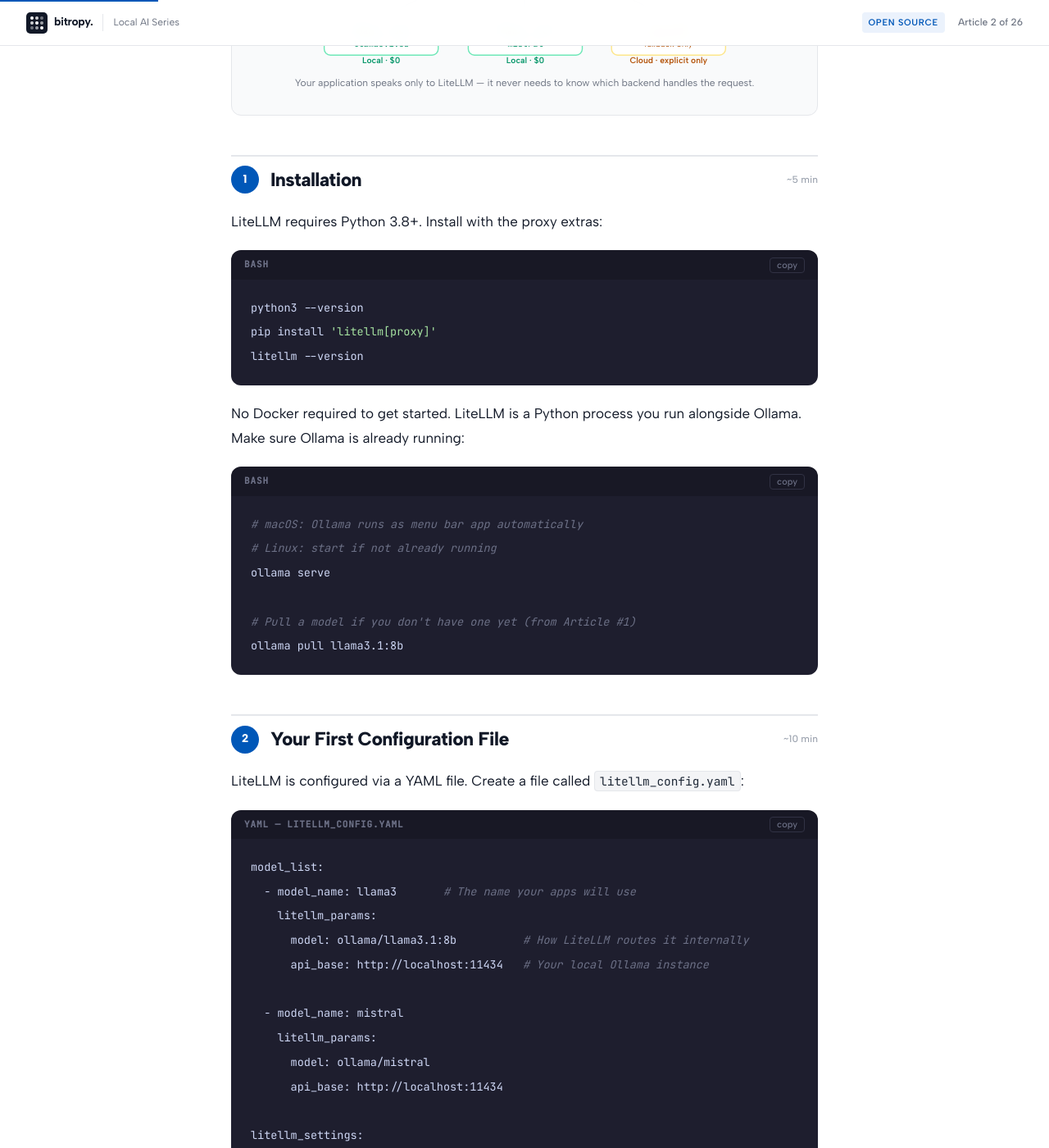
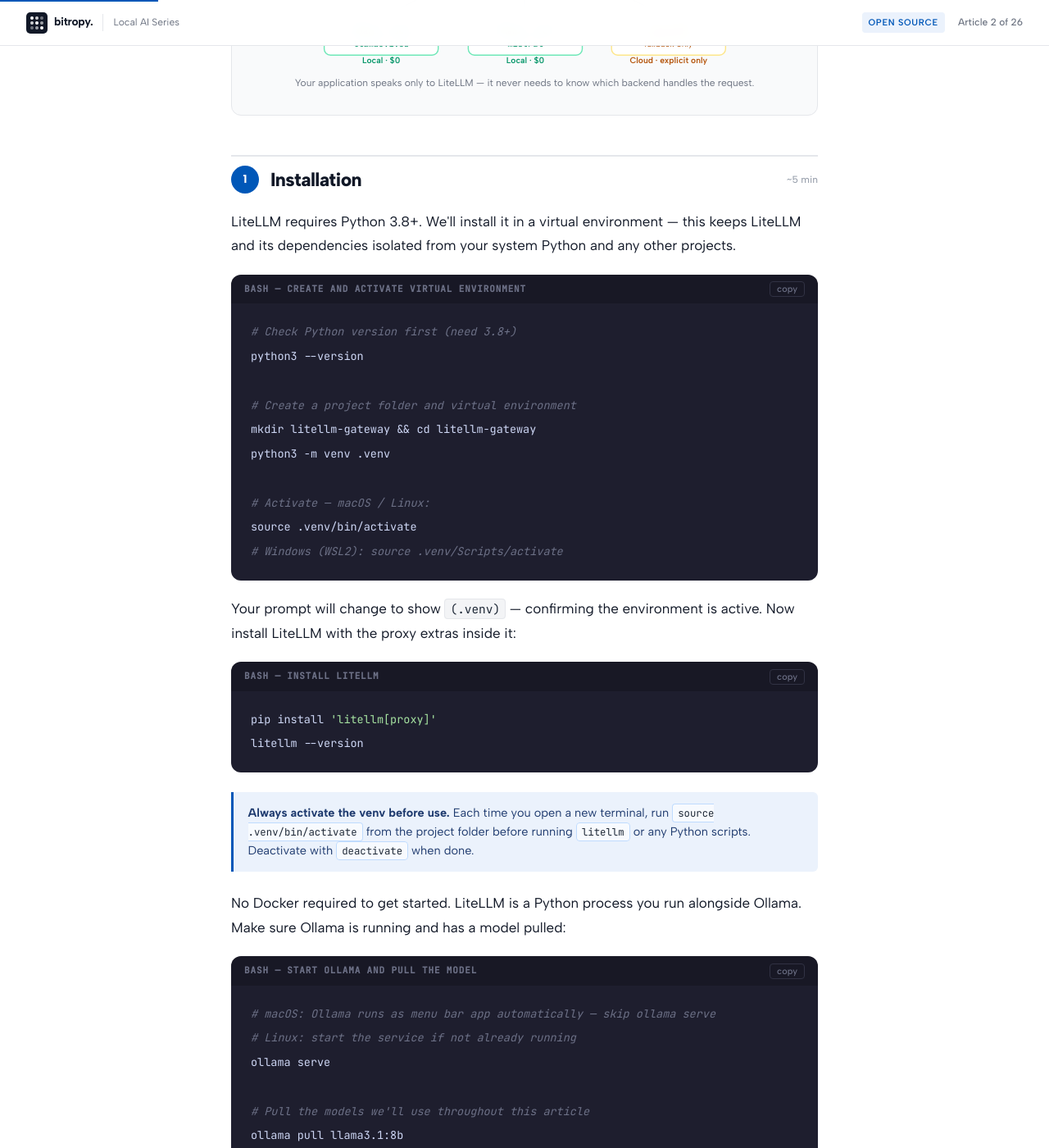
Before and after one commit to mazek/mazek.github.io, a Jekyll site: the page projects/article-02-litellm-gateway.html, which Jekyll copies as it is, in a window 1280 px wide and 1400 px high, scrolled down 2476 px. Shown: the whole window at 82% size. Built offline with Jekyll 4.4.1, drawn with Linux system fonts in a browser that asks for light colours; some of the changed text lies outside the part shown.

Commit message:
Update article: LiteLLM Gateway (Local AI Series #2)

```diff
--- a/projects/article-02-litellm-gateway.html
+++ b/projects/article-02-litellm-gateway.html
@@ -322,19 +322,32 @@
   <div class="step-title">Installation</div>
   <div class="step-time">~5 min</div>
 </div>
-<p>LiteLLM requires Python 3.8+. Install with the proxy extras:</p>
-<div class="code-header"><span class="code-lang">bash</span><button class="copy-btn" onclick="copyCode(this)">copy</button></div>
-<pre><code>python3 --version
-pip install <span class="str">'litellm[proxy]'</span>
+<p>LiteLLM requires Python 3.8+. We'll install it in a virtual environment — this keeps LiteLLM and its dependencies isolated from your system Python and any other projects.</p>
+<div class="code-header"><span class="code-lang">bash — create and activate virtual environment</span><button class="copy-btn" onclick="copyCode(this)">copy</button></div>
+<pre><code><span class="cmt"># Check Python version first (need 3.8+)</span>
+python3 --version
+
+<span class="cmt"># Create a project folder and virtual environment</span>
+mkdir litellm-gateway &amp;&amp; cd litellm-gateway
+python3 -m venv .venv
+
+<span class="cmt"># Activate — macOS / Linux:</span>
+source .venv/bin/activate
+<span class="cmt"># Windows (WSL2): source .venv/Scripts/activate</span></code></pre>
+<p>Your prompt will change to show <code>(.venv)</code> — confirming the environment is active. Now install LiteLLM with the proxy extras inside it:</p>
+<div class="code-header"><span class="code-lang">bash — install LiteLLM</span><button class="copy-btn" onclick="copyCode(this)">copy</button></div>
+<pre><code>pip install <span class="str">'litellm[proxy]'</span>
 litellm --version</code></pre>
-<p>No Docker required to get started. LiteLLM is a Python process you run alongside Ollama. Make sure Ollama is already running:</p>
-<div class="code-header"><span class="code-lang">bash</span><button class="copy-btn" onclick="copyCode(this)">copy</button></div>
-<pre><code><span class="cmt"># macOS: Ollama runs as menu bar app automatically</span>
-<span class="cmt"># Linux: start if not already running</span>
+<div class="callout"><strong>Always activate the venv before use.</strong> Each time you open a new terminal, run <code>source .venv/bin/activate</code> from the project folder before running <code>litellm</code> or any Python scripts. Deactivate with <code>deactivate</code> when done.</div>
+<p>No Docker required to get started. LiteLLM is a Python process you run alongside Ollama. Make sure Ollama is running and has a model pulled:</p>
+<div class="code-header"><span class="code-lang">bash — start Ollama and pull the model</span><button class="copy-btn" onclick="copyCode(this)">copy</button></div>
+<pre><code><span class="cmt"># macOS: Ollama runs as menu bar app automatically — skip ollama serve</span>
+<span class="cmt"># Linux: start the service if not already running</span>
 ollama serve
 
-<span class="cmt"># Pull a model if you don't have one yet (from Article #1)</span>
-ollama pull llama3.1:8b</code></pre>
+<span class="cmt"># Pull the models we'll use throughout this article</span>
+ollama pull llama3.1:8b
+ollama pull mistral</code></pre>
 
 <!-- STEP 2: CONFIG -->
 <div class="step-header">
@@ -400,6 +413,7 @@
     <span class="var">messages</span>=[...]
 )</code></pre>
 <div class="callout callout-success"><strong>The key insight:</strong> The application doesn't know or care that both models are running locally via Ollama. It asks for a model by name and LiteLLM handles where that request actually goes.</div>
+<div class="callout"><strong>Save your dependencies:</strong> Run <code>pip freeze &gt; requirements.txt</code> to snapshot the environment. Anyone else can reproduce it with <code>pip install -r requirements.txt</code> inside their own venv.</div>
 
 <!-- STEP 4: CLOUD FALLBACK -->
 <div class="step-header">
@@ -534,10 +548,13 @@
   drop_params: true
   request_timeout: 600
   set_verbose: true    <span class="cmt"># log all requests to console</span></code></pre>
-<p>For a structured UI dashboard, start with:</p>
+<p>The UI dashboard starts automatically alongside the proxy — no extra flags needed. Just open your browser after starting:</p>
 <div class="code-header"><span class="code-lang">bash</span><button class="copy-btn" onclick="copyCode(this)">copy</button></div>
-<pre><code>litellm --config litellm_config.yaml --port 4000 --ui
-<span class="cmt"># Dashboard at http://localhost:4000/ui</span></code></pre>
+<pre><code><span class="cmt"># The proxy start command is the same as always</span>
+litellm --config litellm_config.yaml --port 4000
+
+<span class="cmt"># UI is available automatically at:</span>
+<span class="cmt"># http://localhost:4000/ui  (log in with your LITELLM_MASTER_KEY)</span></code></pre>
 <p>Here's what a log entry looks like — even for a free local model:</p>
 <div class="code-header"><span class="code-lang">json — sample log entry</span></div>
 <pre><code>{
@@ -621,7 +638,9 @@
   <div class="step-title">Running as a Docker Container</div>
   <div class="step-time">~20 min</div>
 </div>
-<p>For sharing with a team or running as a persistent service, Docker is the right deployment model. Create a <code>docker-compose.yaml</code>:</p>
+<p>For sharing with a team or running as a persistent service, Docker is the right deployment model. This step requires <strong>two separate files</strong> in the same folder — <code>docker-compose.yaml</code> for Docker and <code>litellm_config.yaml</code> for LiteLLM. Do not mix their contents into one file.</p>
+<div class="callout callout-warning"><strong>Prerequisite: Docker Desktop must be installed and running.</strong> On macOS, <code>docker compose</code> is part of Docker Desktop — the CLI alone is not enough. Install it with <code>brew install --cask docker</code> and launch the app before proceeding. You should see the whale icon in your menu bar. Alternatively, use <a href="https://github.com/abiosoft/colima" target="_blank">Colima</a> (<code>brew install colima docker docker-compose &amp;&amp; colima start</code>) as a lightweight GUI-free alternative.</div>
+<p>Create a <code>docker-compose.yaml</code>:</p>
 <div class="code-header"><span class="code-lang">yaml — docker-compose.yaml</span><button class="copy-btn" onclick="copyCode(this)">copy</button></div>
 <pre><code>services:
   ollama:
@@ -661,10 +680,16 @@
 <pre><code>litellm_params:
   model: ollama/llama3.1:8b
   api_base: http://ollama:11434   <span class="cmt"># Docker service name, NOT localhost</span></code></pre>
+<p>Your folder should look like this before running:</p>
+<div class="code-header"><span class="code-lang">bash — expected folder structure</span></div>
+<pre><code>litellm-playground/
+├── docker-compose.yaml      <span class="cmt"># Docker only — services, ports, volumes</span>
+└── litellm_config.yaml      <span class="cmt"># LiteLLM only — model_list, settings</span></code></pre>
 <p>Start everything and pull models:</p>
 <div class="code-header"><span class="code-lang">bash</span><button class="copy-btn" onclick="copyCode(this)">copy</button></div>
 <pre><code>docker compose up -d
-docker compose exec ollama ollama pull llama3.1:8b</code></pre>
+docker compose exec ollama ollama pull llama3.1:8b
+docker compose exec ollama ollama pull mistral</code></pre>
 
 <!-- STEP 8: SECURITY -->
 <div class="step-header">
@@ -817,6 +842,10 @@
     <div class="trouble-q" onclick="toggleTrouble(this)">"command not found: docker-compose"<span class="trouble-chevron">▼</span></div>
     <div class="trouble-a">Use <code>docker compose</code> (with a space) — Docker Compose v2 is built into Docker Desktop and modern Docker installations. The old standalone <code>docker-compose</code> binary is deprecated.</div>
   </div>
+  <div class="trouble-item">
+    <div class="trouble-q" onclick="toggleTrouble(this)">docker compose up -d: "additional properties 'model_list', 'litellm_settings' not allowed"<span class="trouble-chevron">▼</span></div>
+    <div class="trouble-a">You mixed the contents of both config files into one. <code>docker-compose.yaml</code> must contain only Docker service definitions. <code>litellm_config.yaml</code> must contain only LiteLLM config (<code>model_list</code>, <code>litellm_settings</code>, etc.). They are two separate files in the same folder — Docker Compose mounts the LiteLLM config into the container via the <code>volumes</code> section.</div>
+  </div>
 </div>
 
 <!-- NEXT -->
```
